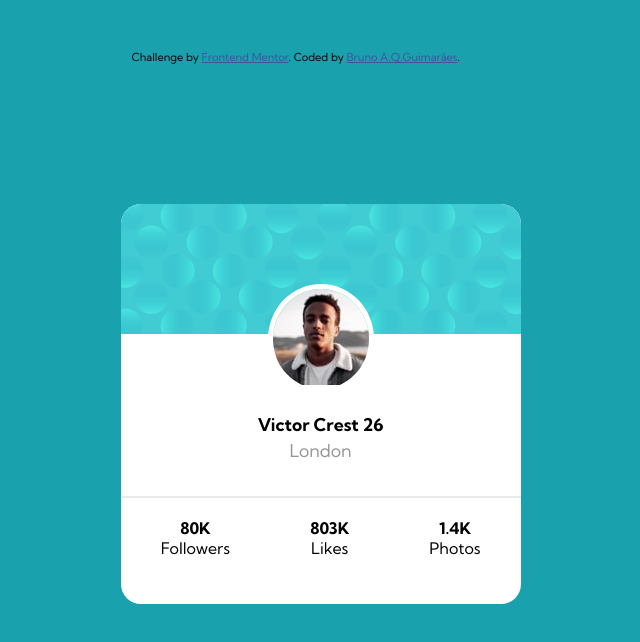
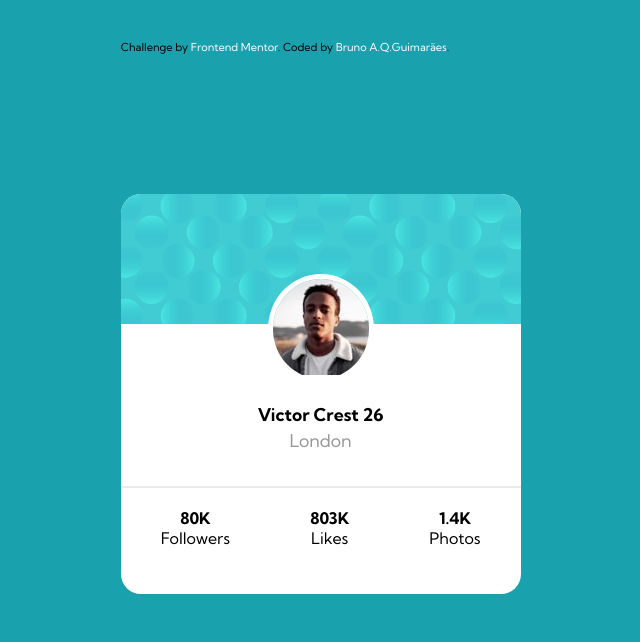
Before and after one commit to Bruno091py/Cartao-de-Perfil, a plain HTML site: page index.html in a window 1280 px wide. Shown: the whole page, without its empty margins (325-965 px from the left). Drawn offline with Linux system fonts and the light colour scheme.

Commit message:
atualizando

```diff
--- a/style.css
+++ b/style.css
@@ -93,18 +93,19 @@ section#conteudo>article#descricao>div {
     flex-direction: column;
 }
 
+div.attribution {
+    width: 350px;
+    margin: auto;
+    font-size: 11px;
+    margin-top: 40px;
 
-
-
-
-
-
-.attribution {
-    margin-top: 50px;
-    font-size: 11px;
-    text-align: center;
 }
 
-.attribution a {
-    color: hsl(228, 45%, 44%);
+div.attribution a {
+    color: hsl(0, 0%, 100%);
+    text-decoration: none;
 }
+
+div.attribution a:hover {
+    text-decoration: underline;
+}
```
Also changed, not shown: index.html (+2 -0 lines).
